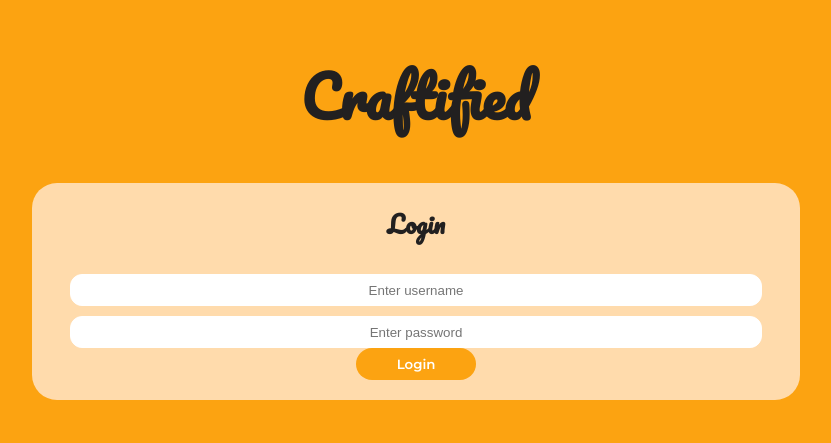
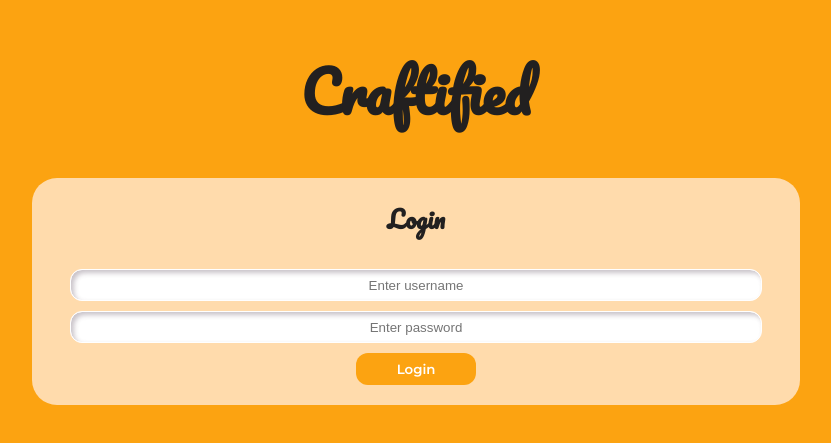
Before and after one commit to kschmitz123/diy-project-app, a React (Create React App) app in the folder client/: page / in a window 1280 px wide. Shown: the part 195-638 px from the top of the page, without its empty margins (224-1055 px from the left). Built offline with nearby package versions, Linux system fonts and the light colour scheme.

Commit message:
Add border-radius and box-shadow

```diff
--- a/client/src/GlobalStyle.js
+++ b/client/src/GlobalStyle.js
@@ -11,6 +11,7 @@ const GlobalStyle = createGlobalStyle`
     --main-font-color: #222020;
     --secondary-font-color: #8E8E8E;
     --button-color: white;
+    --main-box-shadow: 3px 3px 5px hsla(300, 15%, 25%, 0.3) inset;
 }
 
 .box {
@@ -29,7 +30,7 @@ body
   -moz-osx-font-smoothing: grayscale;
   color: var(--main-font-color)
 }
-button, textarea{
+button, textarea {
   font-family: 'Montserrat', sans-serif;
 }
 
--- a/client/src/components/Buttons.js
+++ b/client/src/components/Buttons.js
@@ -3,12 +3,13 @@ import styled from "styled-components/macro";
 export const Button = styled.button`
   height: 2rem;
   width: 120px;
-  border-radius: 25px;
+  border-radius: 12px;
   background: var(--main-color);
   border: none;
   cursor: pointer;
   color: var(--button-color);
   font-weight: bold;
+  margin-top: 10px;
 `;
 
 export const FaveButton = styled.button`
@@ -27,10 +28,11 @@ export const DeleteButton = styled.button`
   padding: 5px 10px;
   background-color: gray;
   border: none;
-  border-radius: 25px;
+  border-radius: 12px;
   width: 150px;
   display: flex;
   align-items: center;
+
   &&:hover,
   :active {
     background-color: red;
--- a/client/src/components/ImageInput.js
+++ b/client/src/components/ImageInput.js
@@ -4,7 +4,7 @@ export const ImageInput = styled.div`
   margin-bottom: 10px;
   height: 2rem;
   width: 120px;
-  border-radius: 25px;
+  border-radius: 12px;
   background: var(--main-color);
   border: none;
   color: var(--button-color);
@@ -13,7 +13,7 @@ export const ImageInput = styled.div`
   display: grid;
   place-items: center;
   font-size: 0.9rem;
-
+  box-shadow: 3px 3px 5px hsla(300, 15%, 25%, 0.3);
   input {
     opacity: 0;
     height: 2rem;
```
